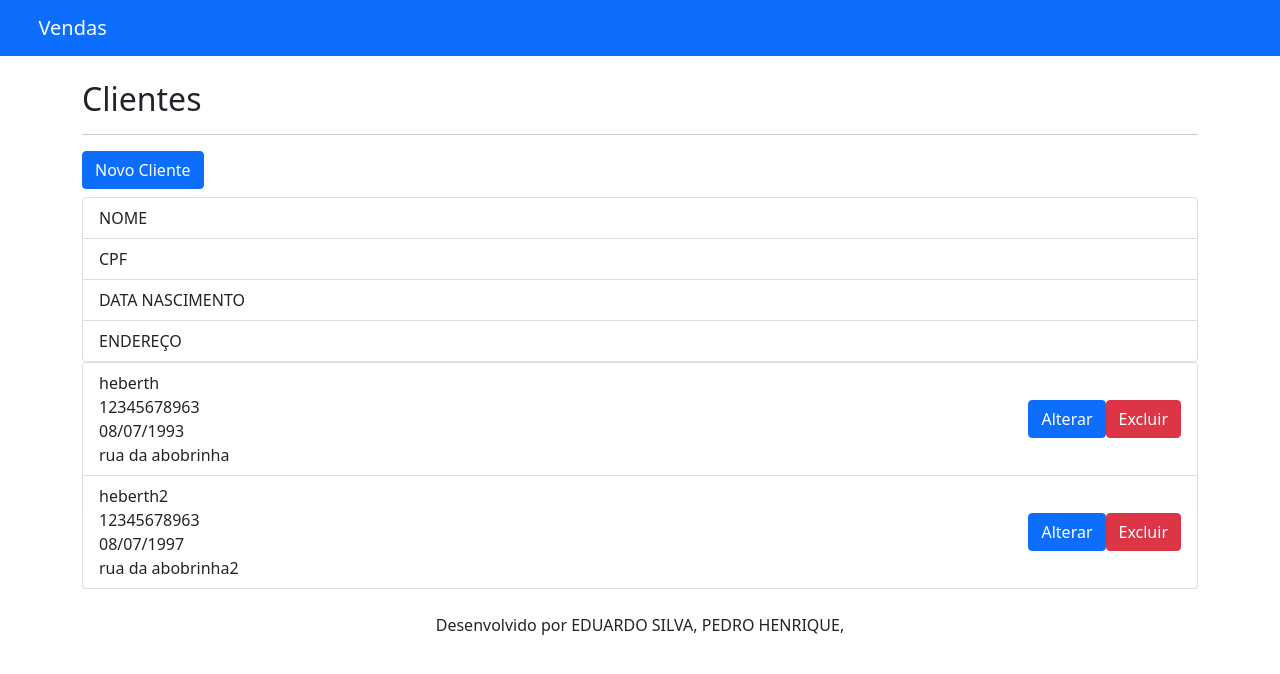
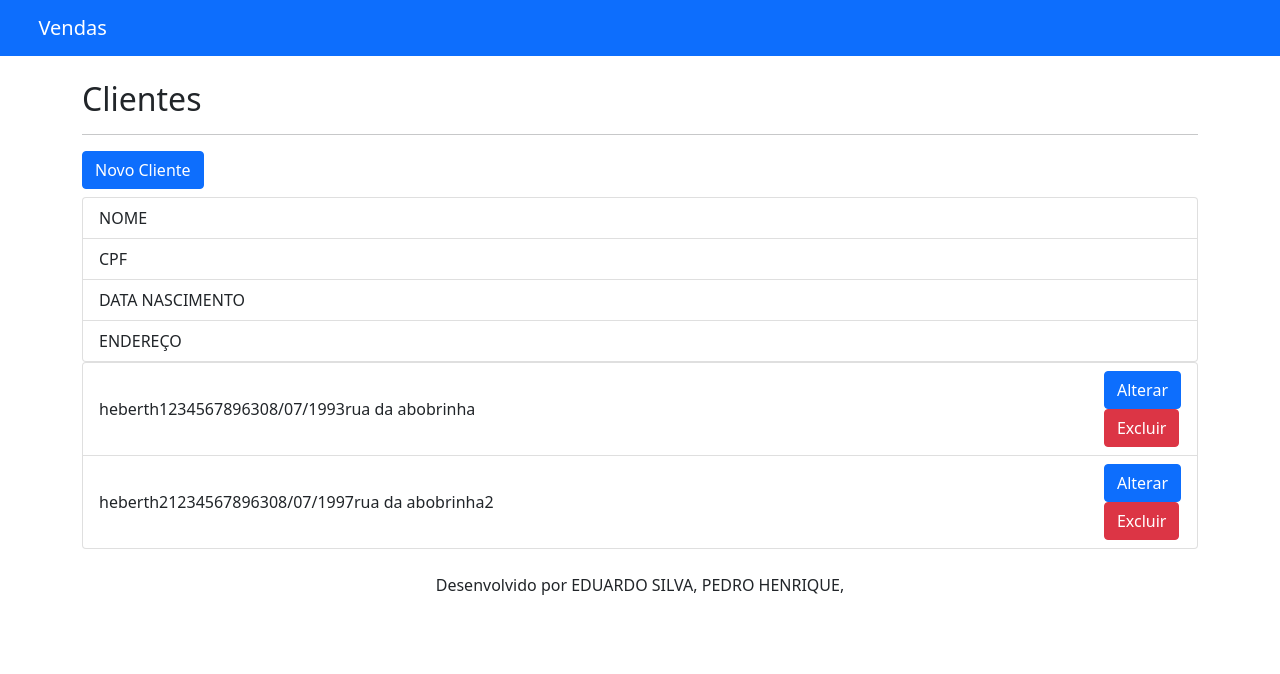
Before and after one commit to pedroht96/frontend, an Angular app: page / in a window 1280 px wide. Shown: the top 674 px of the page. Built offline with nearby package versions, Linux system fonts and the light colour scheme.

Commit message:
inclusão do formulario do clientecampo nome

```diff
--- a/src/app/app.module.ts
+++ b/src/app/app.module.ts
@@ -6,6 +6,7 @@ import { AppComponent } from './app.component';
 import { ClienteListComponent } from './cliente/cliente-list/cliente-list.component';
 import { ClienteListItemComponent } from './cliente/cliente-list-item/cliente-list-item.component';
 import { ClienteFormComponent } from './cliente/cliente-form/cliente-form.component';
+import { FormsModule } from '@angular/forms';
 
 @NgModule({
   declarations: [
@@ -16,6 +17,7 @@ import { ClienteFormComponent } from './cliente/cliente-form/cliente-form.compon
   ],
   imports: [
     BrowserModule,
+    FormsModule,
     AppRoutingModule
   ],
   providers: [],
--- a/src/app/cliente/cliente-form/cliente-form.component.html
+++ b/src/app/cliente/cliente-form/cliente-form.component.html
@@ -1 +1,14 @@
-<p>cliente-form works!</p>
+<h2>{{title}}</h2>
+<hr />
+
+<section id="form">
+    <form (ngSubmit)="onSubmit()" #clienteForm="ngForm">
+        <div class="form-group">
+            <label>
+        Nome
+      </label>
+            <textarea [(ngModel)]="cliente.nome" name="cliente_nome" class="form-control">
+      </textarea>
+        </div>
+    </form>
+</section>
--- a/src/app/cliente/cliente-form/cliente-form.component.ts
+++ b/src/app/cliente/cliente-form/cliente-form.component.ts
@@ -1,4 +1,7 @@
+import { Cliente } from './../shared/cliente';
 import { Component, OnInit } from '@angular/core';
+import { Router, ActivatedRoute } from '@angular/router';
+import { ClienteService } from '../shared/cliente.service';
 
 @Component({
   selector: 'app-cliente-form',
@@ -7,9 +10,24 @@ import { Component, OnInit } from '@angular/core';
 })
 export class ClienteFormComponent implements OnInit {
 
-  constructor() { }
+  cliente: Cliente = new Cliente();
+  title: string = 'Novo Cliente';
+
+  constructor(
+    private activatedRoute: ActivatedRoute,
+    private router: Router,
+    private clienteService: ClienteService
+  ) { }
 
   ngOnInit(): void {
+    const id = this.activatedRoute.snapshot.paramMap.get('id');
+    if (id){
+
+      this.cliente = this.clienteService.getById(parseInt(id)) || this.cliente ; // this.cliente incluido por erro, verificar impacto futuro.
+      this.title = 'Alterando tarefa';
+    }
   }
 
+  onSubmit(){}
+
 }
--- a/src/app/cliente/cliente-list-item/cliente-list-item.component.css
+++ b/src/app/cliente/cliente-list-item/cliente-list-item.component.css
@@ -1,3 +1,4 @@
 .cliente-description {
+    display: flex;
     flex-grow: 1;
 }
--- a/src/app/cliente/cliente-list-item/cliente-list-item.component.html
+++ b/src/app/cliente/cliente-list-item/cliente-list-item.component.html
@@ -1,4 +1,4 @@
-<div class="cliente-description">
+<div class="cliente-description flex-left">
     <div [innerHTML]="cliente.nome" class="cliente-item-nome">
     </div>
     <div [innerHTML]="cliente.cpf" class="cliente-item-cpf">
@@ -8,13 +8,15 @@
     <div [innerHTML]="cliente.endereco" class="cliente-item-endereco">
     </div>
 </div>
-<div>
-    <button type="button" [routerLink]="['/edit',cliente.id]" class="btn btn-primary mr-1">
+<div class="flex-right">
+    <div>
+        <button type="button" [routerLink]="['/edit',cliente.id]" class="btn btn-primary mr-1">
 Alterar
 </button>
-</div>
-<div>
-    <button type="button" class="btn btn-danger">
+    </div>
+    <div>
+        <button type="button" class="btn btn-danger">
 Excluir
 </button>
+    </div>
 </div>
--- a/src/app/cliente/cliente-list/cliente-list.component.css
+++ b/src/app/cliente/cliente-list/cliente-list.component.css
@@ -1,5 +1,11 @@
 .cliente-item {
     display: flex;
     flex-direction: row;
+    flex-wrap: nowrap;
     align-items: center;
 }
+
+.list-group {
+    display: flex;
+    flex-direction: column;
+}
--- a/src/app/cliente/cliente-list/cliente-list.component.html
+++ b/src/app/cliente/cliente-list/cliente-list.component.html
@@ -10,15 +10,15 @@
         Nenhum cliente foi cadastrado ainda.
     </div>
 
-    <ol class="list-group">
-        <li class="list-group-item ">NOME</li>
-        <li class="list-group-item ">CPF</li>
-        <li class="list-group-item ">DATA NASCIMENTO</li>
-        <li class="list-group-item ">ENDEREÇO</li>
-    </ol>
-    <ol class="list-group">
+    <div class="list-group">
+        <div class="list-group-item ">NOME</div>
+        <div class="list-group-item ">CPF</div>
+        <div class="list-group-item ">DATA NASCIMENTO</div>
+        <div class="list-group-item ">ENDEREÇO</div>
+    </div>
+    <div class="list-group">
         <li class="list-group-item " *ngFor="let clientelist of clientes">
             <app-cliente-list-item [cliente]="clientelist" class="cliente-item"></app-cliente-list-item>
         </li>
-    </ol>
+    </div>
 </section>
--- a/src/app/cliente/shared/cliente.service.ts
+++ b/src/app/cliente/shared/cliente.service.ts
@@ -26,4 +26,31 @@ export class ClienteService {
   getAll() {
    return this.cliente;
   }
+
+  // tslint:disable-next-line: typedef
+  getById(id: number){
+    const cliente = this.cliente.find((value) => value.id == id);
+    return cliente;
+  }
+
+  save(cliente: Cliente){
+    if(cliente.id){
+      const clienteArr = this.getById(cliente.id) || cliente; // ||cliente adicionado por erro, verificar impacto
+      clienteArr.cpf = cliente.cpf ;
+      clienteArr.dataNascimento = cliente.dataNascimento ;
+      clienteArr.endereco = cliente.endereco;
+      clienteArr.nome = cliente.nome;
+    }
+else{
+  const lastId = this.cliente[this.cliente.length-1].id;
+  cliente.id = lastId + 1;
+  this.cliente.push(cliente);
 }
+  }
+delete(id:number){
+  const clienteIndex = this.cliente.findIndex((value) => value.id == id);
+  this.cliente.splice(clienteIndex, 1)
+}
+
+
+}
```
